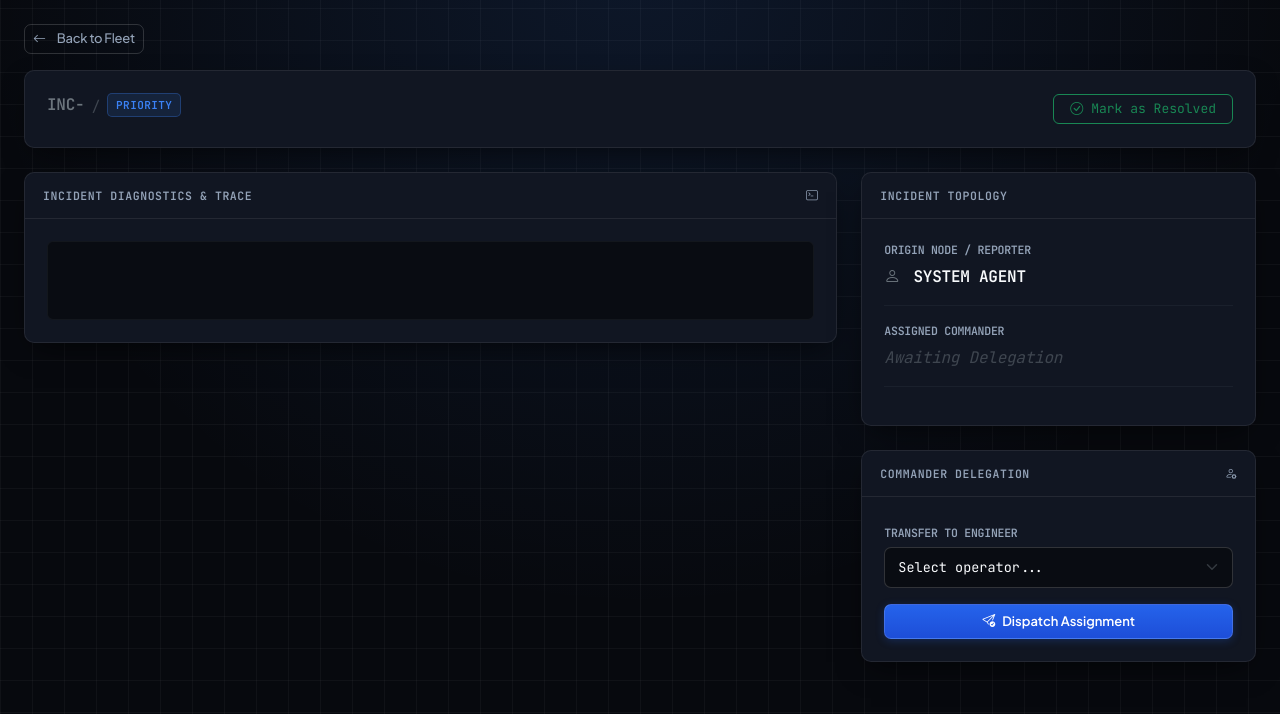
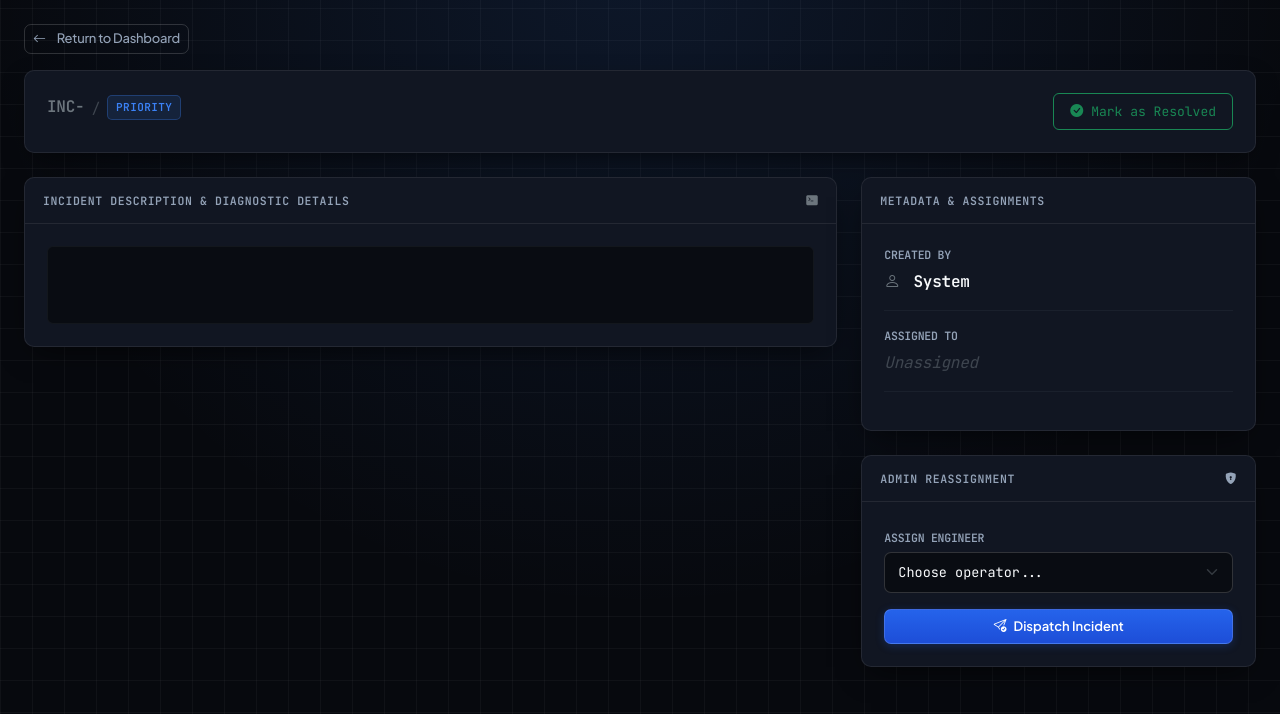
Before and after one commit to Adityachandkaushik/incident-management-system, a Flask app: template templates/incident_detail.html in a window 1280 px wide. Shown: the part 56-770 px from the top of the page. Run offline with Flask 3, Linux system fonts and the light colour scheme; the template is opened without the code that fills it, so the values that code supplies are empty; the visitor is signed in with stand-in values (Sample User, id 1).

Commit message:
Update incident detail page

```diff
--- a/templates/incident_detail.html
+++ b/templates/incident_detail.html
@@ -1,15 +1,16 @@
 {% extends "base.html" %}
 
-{% block title %}Incident #{{ incident['id'] }} Detail{% endblock %}
+{% block title %}Incident #{{ incident['id'] }} - Details{% endblock %}
 
 {% block content %}
+<!-- Back Breadcrumb -->
 <div class="mb-3">
     <a href="{{ url_for('incidents.dashboard') }}" class="btn-sre-ghost py-1 px-2 text-decoration-none">
-        <i class="bi bi-arrow-left me-1"></i> Back to Fleet
+        <i class="bi bi-arrow-left me-1"></i> Return to Dashboard
     </a>
 </div>
 
-<!-- Top Status Console -->
+<!-- Top Meta Action Bar -->
 <div class="panel mb-4">
     <div class="panel-body d-flex flex-column flex-md-row justify-content-between align-items-start align-items-md-center gap-3">
         <div>
@@ -35,14 +36,15 @@
                     <span class="badge-sre badge-sre-res">Resolved</span>
                 {% endif %}
             </div>
-            <h1 class="h4 fw-bold mb-0">{{ incident['title'] }}</h1>
+            <h1 class="h4 fw-bold mb-0 text-wrap">{{ incident['title'] }}</h1>
         </div>
 
         <div>
             {% if incident['status']|lower != 'resolved' %}
             <form action="{{ url_for('incidents.resolve_incident', incident_id=incident['id']) }}" method="POST">
-                <button type="submit" class="btn btn-outline-success d-flex align-items-center gap-2 py-1 px-3 code-block" style="font-size: 13px;">
-                    <i class="bi bi-check-circle"></i> Mark as Resolved
+                <button type="submit" class="btn btn-outline-success d-flex align-items-center gap-2 py-2 px-3 code-block" style="font-size: 13px;">
+                    <i class="bi bi-check-circle-fill"></i>
+                    <span>Mark as Resolved</span>
                 </button>
             </form>
             {% else %}
@@ -55,16 +57,16 @@
 </div>
 
 <div class="row g-4">
-    <!-- Log Dump Panel -->
+    <!-- Log Dump View -->
     <div class="col-12 col-lg-8">
         <div class="panel">
             <div class="panel-header">
-                <span>Incident Diagnostics & Trace</span>
-                <i class="bi bi-terminal"></i>
+                <span>Incident Description & Diagnostic Details</span>
+                <i class="bi bi-terminal-fill text-secondary"></i>
             </div>
             <div class="panel-body">
                 <div class="p-3 rounded border border-secondary border-opacity-10" style="background: var(--input-bg);">
-                    <p class="mb-0 code-block" style="white-space: pre-line; line-height: 1.65; font-size: 13.5px;">
+                    <p class="mb-0 code-block" style="white-space: pre-line; line-height: 1.7; font-size: 13px;">
                         {{ incident['description'] }}
                     </p>
                 </div>
@@ -72,35 +74,36 @@
         </div>
     </div>
 
-    <!-- Metadata & Dispatch Console -->
+    <!-- Metadata & Delegation Sidebar -->
     <div class="col-12 col-lg-4">
+        <!-- Topology Summary -->
         <div class="panel mb-4">
-            <div class="panel-header">Incident Topology</div>
+            <div class="panel-header">Metadata & Assignments</div>
             <div class="panel-body">
                 <div class="mb-3 pb-3 border-bottom border-secondary border-opacity-10">
-                    <span class="form-label d-block">Origin Node / Reporter</span>
+                    <span class="form-label d-block">Created By</span>
                     <div class="code-block fw-semibold mt-1">
                         <i class="bi bi-person text-secondary me-1"></i>
-                        {{ incident['creator_name'] if incident['creator_name'] else 'SYSTEM AGENT' }}
+                        {{ incident['creator_name'] if incident['creator_name'] else 'System' }}
                     </div>
                 </div>
 
                 <div class="mb-3 pb-3 border-bottom border-secondary border-opacity-10">
-                    <span class="form-label d-block">Assigned Commander</span>
+                    <span class="form-label d-block">Assigned To</span>
                     <div class="mt-1">
                         {% if incident['assignee_name'] %}
                             <span class="code-block text-primary fw-semibold">
-                                <i class="bi bi-shield-check me-1"></i>{{ incident['assignee_name'] }}
+                                <i class="bi bi-person-check-fill me-1"></i>{{ incident['assignee_name'] }}
                             </span>
                         {% else %}
-                            <span class="code-block text-secondary opacity-50 fst-italic">Awaiting Delegation</span>
+                            <span class="code-block text-secondary opacity-50 fst-italic">Unassigned</span>
                         {% endif %}
                     </div>
                 </div>
 
                 {% if 'created_at' in incident and incident['created_at'] %}
                 <div>
-                    <span class="form-label d-block">Audit Ingestion Time</span>
+                    <span class="form-label d-block">Report Timestamp</span>
                     <div class="code-block text-secondary small mt-1">
                         <i class="bi bi-clock me-1"></i>{{ incident['created_at'] }}
                     </div>
@@ -109,18 +112,19 @@
             </div>
         </div>
 
+        <!-- Role Protected Admin Assignment Card -->
         {% if session.get("role") == "admin" %}
         <div class="panel">
             <div class="panel-header">
-                <span>Commander Delegation</span>
-                <i class="bi bi-person-gear"></i>
+                <span>Admin Reassignment</span>
+                <i class="bi bi-shield-lock-fill"></i>
             </div>
             <div class="panel-body">
                 <form action="{{ url_for('incidents.assign_incident', incident_id=incident['id']) }}" method="POST">
                     <div class="mb-3">
-                        <label for="user_id" class="form-label">Transfer To Engineer</label>
+                        <label for="user_id" class="form-label">Assign Engineer</label>
                         <select class="form-select code-block" id="user_id" name="user_id" required>
-                            <option value="" disabled selected>Select operator...</option>
+                            <option value="" disabled selected>Choose operator...</option>
                             {% if users %}
                                 {% for user in users %}
                                     <option value="{{ user['id'] }}" {% if incident['assigned_to'] == user['id'] %}selected{% endif %}>
@@ -132,7 +136,7 @@
                     </div>
                     <button type="submit" class="btn-sre-primary w-100 justify-content-center">
                         <i class="bi bi-send-check"></i>
-                        <span>Dispatch Assignment</span>
+                        <span>Dispatch Incident</span>
                     </button>
                 </form>
             </div>
```
